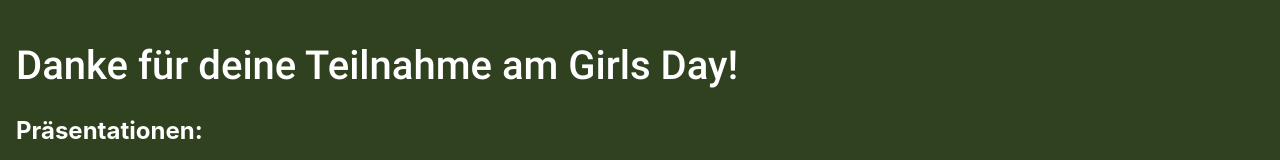
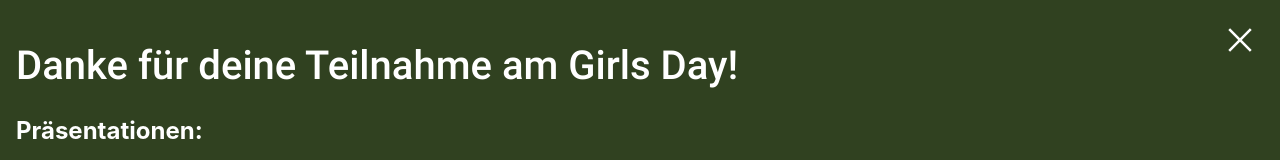
Before and after one commit to NataliaLinnik/girls-day, a React (Create React App) app: page / in a window 1280 px wide. Both pictures are taken after a click on the picture 1240 px from the left and 40 px from the top of the page. Shown: the top 160 px of the page. Built offline with nearby package versions, Linux system fonts and the light colour scheme.

Commit message:
add close icon to the info page

```diff
--- a/src/App.css
+++ b/src/App.css
@@ -188,6 +188,7 @@ a:hover {
 }
 
 .info-screen-container {
+  position: relative;
   background-color: #304120;
   height: calc(100vh - 32px);
   padding: 16px;
@@ -200,6 +201,15 @@ a:hover {
   right: 16px;
   top: 16px;
   height: 32px;
+  padding: 8px;
+  z-index: 10;
+}
+
+.close-icon {
+  height: 24px;
+  position: absolute;
+  right: 20px;
+  top: 20px;
   padding: 8px;
   z-index: 10;
 }
--- a/src/App.js
+++ b/src/App.js
@@ -23,7 +23,7 @@ function App() {
 
   const showPage = () => {
     if (showInfoPage) {
-      return <InfoScreen />;
+      return <InfoScreen setShowInfoPage={setShowInfoPage} />;
     } else if (isGameRunning) {
       return <GameScreen counter={counter} setCounter={setCounter} />;
     } else if (showEndScreen) {
--- a/src/components/InfoScreen.js
+++ b/src/components/InfoScreen.js
@@ -1,6 +1,12 @@
-function InfoScreen() {
+function InfoScreen({ setShowInfoPage }) {
   return (
     <div className="info-screen-container">
+      <img
+        className="close-icon"
+        src="/images/close-icon.svg"
+        alt="close this page"
+        onClick={() => setShowInfoPage(false)}
+      />
       <h1>Danke für deine Teilnahme am Girls Day!</h1>
       <h2>Präsentationen:</h2>
       <div className="list-container">
```
Also changed, not shown: public/images/close-icon.svg (added).
